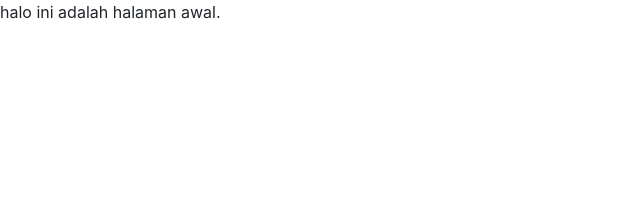
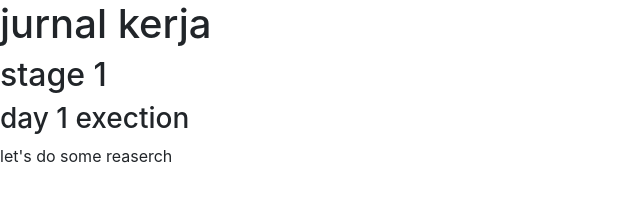
Before and after one commit to icedmuffin/UI-project-1, a plain HTML site: page index.html in a window 1280 px wide. Shown: the whole page, without its empty margins (0-640 px from the left). Drawn offline with nearby package versions, Linux system fonts and the light colour scheme.

Commit message:
let's goo

```diff
--- a/index.html
+++ b/index.html
@@ -11,7 +11,15 @@
 </head>
 
 <body>
-    halo ini adalah halaman awal.
+    <h1>jurnal kerja</h1>
+    <section>
+        <h2>stage 1</h2>
+        <h3>day 1 exection</h3>
+        <p>
+            let's do some reaserch
+        </p>
+    </section>
+
 
 </body>
 
```
